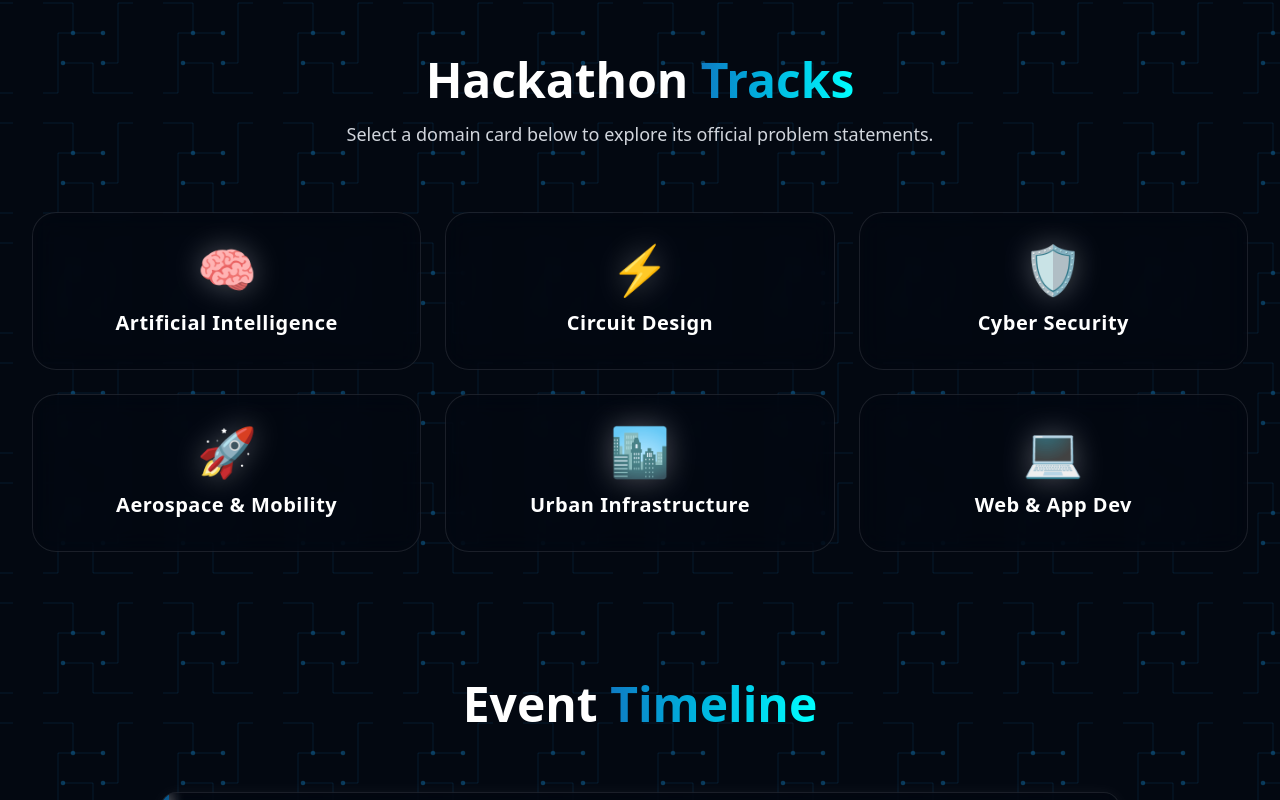
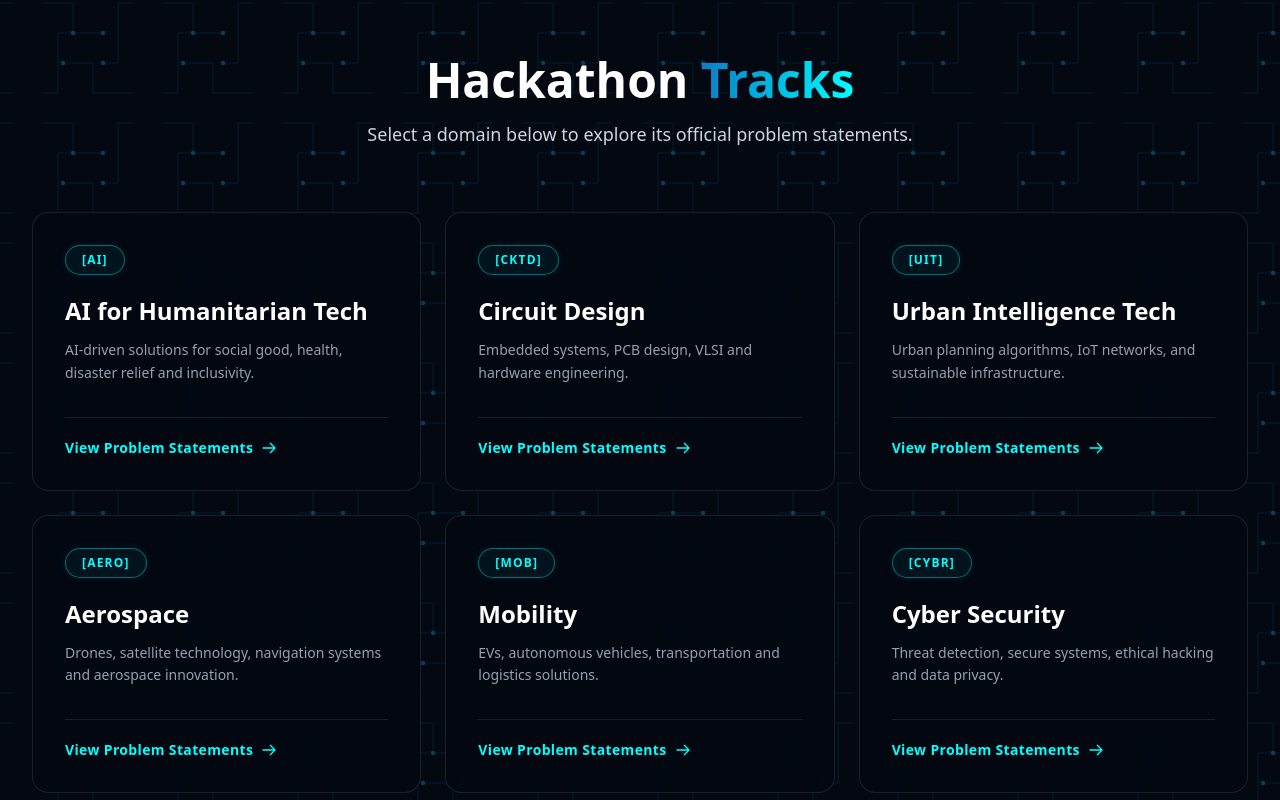
Before and after one commit to Sharanx77/neo-nexus-36.1, a Next.js app: page / in a window 1280 px wide. Shown: the part 3400-4200 px from the top of the page. Built offline with nearby package versions, Linux system fonts and the light colour scheme.

Commit message:
Update Tracks.tsx

```diff
--- a/components/Tracks.tsx
+++ b/components/Tracks.tsx
@@ -29,71 +29,68 @@ export default function Tracks() {
     setActiveProblem(activeProblem === problemId ? null : problemId);
   };
 
-  // Placeholder Track Data (Update with your actual 6 domains and problems)
+  // Track Data perfectly matching your design
   const trackData = [
     {
       id: 'ai',
-      name: 'Artificial Intelligence',
-      icon: '🧠',
-      glow: 'from-blue-500 to-cyan-500',
+      tag: 'AI',
+      name: 'AI for Humanitarian Tech',
+      shortDesc: 'AI-driven solutions for social good, health, disaster relief and inclusivity.',
       problems: [
         { id: 'NN-AI-01', title: 'Intelligent Traffic Optimization', desc: 'Develop a computer vision-based model that optimizes traffic light timings dynamically based on real-time vehicle density to reduce urban congestion.' },
-        { id: 'NN-AI-02', title: 'AI Healthcare Diagnostics', desc: 'Build an AI tool that analyzes medical imaging (X-rays/MRIs) to assist doctors in early anomaly detection with high accuracy.' }
+        { id: 'NN-AI-02', title: 'AI Healthcare Diagnostics', desc: 'Build an AI tool that analyzes medical imaging to assist doctors in early anomaly detection with high accuracy.' }
       ]
     },
     {
       id: 'circuit',
+      tag: 'CKTD',
       name: 'Circuit Design',
-      icon: '⚡',
-      glow: 'from-purple-500 to-pink-500',
+      shortDesc: 'Embedded systems, PCB design, VLSI and hardware engineering.',
       problems: [
         { id: 'NN-CD-01', title: 'Ultra-Low Power IoT Sensor', desc: 'Design a schematic for an energy-harvesting sensor node capable of sustaining operation on solar or thermal power without battery replacement.' },
         { id: 'NN-CD-02', title: 'Automated PCB Fault Detector', desc: 'Create a system to automatically identify short circuits, open circuits, and soldering defects in manufactured PCBs.' }
       ]
     },
     {
-      id: 'cyber',
-      name: 'Cyber Security',
-      icon: '🛡️',
-      glow: 'from-emerald-400 to-cyan-500',
-      problems: [
-        { id: 'NN-CS-01', title: 'Zero-Trust Network Architecture', desc: 'Develop a lightweight zero-trust authentication protocol specifically tailored for deployment in constrained local networks.' },
-        { id: 'NN-CS-02', title: 'Ransomware Containment', desc: 'Create an automated sandboxing script that detects encryption behavior in real-time and quarantines the infected node.' }
-      ]
-    },
-    {
-      id: 'aero',
-      name: 'Aerospace & Mobility',
-      icon: '🚀',
-      glow: 'from-orange-500 to-yellow-500',
-      problems: [
-        { id: 'NN-AM-01', title: 'Autonomous Drone Navigation', desc: 'Develop an algorithm for UAVs to navigate, avoid obstacles, and map GPS-denied environments using LiDAR or optical flow.' },
-        { id: 'NN-AM-02', title: 'Smart EV Battery Management', desc: 'Design an interface and backend logic to monitor thermal states and optimize cell balancing in high-capacity EV battery packs.' }
-      ]
-    },
-    {
       id: 'uit',
-      name: 'Urban Infrastructure',
-      icon: '🏙️',
-      glow: 'from-electric to-blue-400',
+      tag: 'UIT',
+      name: 'Urban Intelligence Tech',
+      shortDesc: 'Urban planning algorithms, IoT networks, and sustainable infrastructure.',
       problems: [
         { id: 'NN-UIT-01', title: 'Smart Waste Management', desc: 'Create an IoT-based bin monitoring system that optimizes garbage truck routing based on real-time fill-levels.' },
         { id: 'NN-UIT-02', title: 'Dynamic Grid Load Balancing', desc: 'Propose a software solution to manage smart grid power distribution and prevent blackouts during peak urban hours.' }
       ]
     },
     {
-      id: 'web',
-      name: 'Web & App Dev',
-      icon: '💻',
-      glow: 'from-neonPurple to-indigo-500',
+      id: 'aero',
+      tag: 'AERO',
+      name: 'Aerospace',
+      shortDesc: 'Drones, satellite technology, navigation systems and aerospace innovation.',
       problems: [
-        { id: 'NN-WEB-01', title: 'Decentralized Credential Verification', desc: 'Build a secure, tamper-proof web portal for institutions to issue and verify academic certificates using blockchain.' },
-        { id: 'NN-WEB-02', title: 'Hyper-Local Disaster Alert App', desc: 'Develop a mobile application that uses mesh networking to broadcast emergency SOS alerts when standard cellular grids fail.' }
+        { id: 'NN-AERO-01', title: 'Autonomous Drone Navigation', desc: 'Develop an algorithm for UAVs to navigate, avoid obstacles, and map GPS-denied environments using LiDAR or optical flow.' }
+      ]
+    },
+    {
+      id: 'mob',
+      tag: 'MOB',
+      name: 'Mobility',
+      shortDesc: 'EVs, autonomous vehicles, transportation and logistics solutions.',
+      problems: [
+        { id: 'NN-MOB-01', title: 'Smart EV Battery Management', desc: 'Design an interface and backend logic to monitor thermal states and optimize cell balancing in high-capacity EV battery packs.' }
+      ]
+    },
+    {
+      id: 'cybr',
+      tag: 'CYBR',
+      name: 'Cyber Security',
+      shortDesc: 'Threat detection, secure systems, ethical hacking and data privacy.',
+      problems: [
+        { id: 'NN-CYBR-01', title: 'Zero-Trust Network Architecture', desc: 'Develop a lightweight zero-trust authentication protocol specifically tailored for deployment in constrained local networks.' },
+        { id: 'NN-CYBR-02', title: 'Ransomware Containment', desc: 'Create an automated sandboxing script that detects encryption behavior in real-time and quarantines the infected node.' }
       ]
     }
   ];
 
-  // Find the currently active domain data for the modal
   const activeDomainData = trackData.find(d => d.id === activeDomain);
 
   return (
@@ -105,22 +102,45 @@ export default function Tracks() {
             Hackathon <span className="text-transparent bg-clip-text bg-gradient-to-r from-electric to-cyan">Tracks</span>
           </h2>
           <p className="text-gray-300 text-base sm:text-lg max-w-2xl mx-auto">
-            Select a domain card below to explore its official problem statements.
+            Select a domain below to explore its official problem statements.
           </p>
         </div>
 
-        {/* DOMAIN CARDS GRID */}
-        <div className="grid grid-cols-2 md:grid-cols-3 gap-4 sm:gap-6">
+        {/* DOMAIN CARDS GRID (Matching the provided design) */}
+        <div className="grid grid-cols-1 md:grid-cols-2 lg:grid-cols-3 gap-6">
           {trackData.map((domain) => (
             <div
               key={domain.id}
               onClick={() => openDomain(domain.id)}
-              className="cursor-pointer rounded-3xl p-6 sm:p-8 flex flex-col items-center justify-center text-center transition-all duration-300 border border-white/10 backdrop-blur-md relative overflow-hidden group bg-[#030811]/60 hover:border-cyan/50 hover:bg-[#030811]/80 hover:shadow-[0_0_20px_rgba(6,182,212,0.3)] hover:-translate-y-1"
+              className="cursor-pointer bg-[#030811]/80 backdrop-blur-md border border-white/10 rounded-2xl p-6 sm:p-8 flex flex-col text-left transition-all duration-300 hover:border-cyan/50 hover:shadow-[0_0_25px_rgba(6,182,212,0.15)] group h-full relative overflow-hidden"
             >
-              <div className={`absolute inset-0 bg-gradient-to-br ${domain.glow} opacity-0 group-hover:opacity-10 transition-opacity duration-300`}></div>
+              {/* Subtle hover background glow */}
+              <div className="absolute inset-0 bg-gradient-to-br from-cyan-500/5 to-transparent opacity-0 group-hover:opacity-100 transition-opacity duration-500 pointer-events-none"></div>
 
-              <span className="text-4xl sm:text-5xl mb-4 drop-shadow-[0_0_15px_rgba(255,255,255,0.3)] relative z-10 group-hover:scale-110 transition-transform duration-300">{domain.icon}</span>
-              <h3 className="text-lg sm:text-xl font-bold text-white tracking-wide relative z-10">{domain.name}</h3>
+              {/* Tag / Badge */}
+              <div className="mb-5">
+                <span className="inline-block px-4 py-1.5 text-cyan border border-cyan/40 rounded-full text-xs font-bold tracking-widest bg-cyan/5 shadow-[0_0_10px_rgba(6,182,212,0.1)]">
+                  [{domain.tag}]
+                </span>
+              </div>
+
+              <h3 className="text-xl sm:text-2xl font-bold text-white mb-3 group-hover:text-cyan transition-colors duration-300">
+                {domain.name}
+              </h3>
+
+              <p className="text-gray-400 text-sm leading-relaxed mb-8 flex-grow">
+                {domain.shortDesc}
+              </p>
+
+              {/* REPLACED BUTTON: Simple text command */}
+              <div className="mt-auto border-t border-white/10 pt-5 flex items-center justify-center sm:justify-start">
+                <span className="text-sm font-semibold tracking-wide text-cyan group-hover:text-white transition-colors flex items-center gap-2">
+                  View Problem Statements
+                  <svg className="w-4 h-4 transform group-hover:translate-x-1 transition-transform" fill="none" stroke="currentColor" viewBox="0 0 24 24">
+                    <path strokeLinecap="round" strokeLinejoin="round" strokeWidth="2" d="M14 5l7 7m0 0l-7 7m7-7H3" />
+                  </svg>
+                </span>
+              </div>
             </div>
           ))}
         </div>
@@ -131,7 +151,7 @@ export default function Tracks() {
       {activeDomain && activeDomainData && (
         <div className="fixed inset-0 z-50 flex items-center justify-center p-4 sm:p-6 opacity-100 transition-opacity duration-300">
 
-          {/* Extremely Blurred Background */}
+          {/* Blurred Background */}
           <div
             className="absolute inset-0 bg-black/70 backdrop-blur-xl"
             onClick={closeModal}
@@ -150,8 +170,9 @@ export default function Tracks() {
 
             {/* Modal Header */}
             <div className="text-center mb-8 relative z-10 mt-4 sm:mt-0">
-              <span className="text-4xl sm:text-6xl mb-4 block">{activeDomainData.icon}</span>
-              <span className="text-cyan font-bold tracking-widest uppercase text-xs sm:text-sm mb-2 block">Problem Statements For</span>
+              <span className="inline-block px-4 py-1 text-cyan border border-cyan/40 rounded-full text-sm font-bold tracking-widest bg-cyan/5 mb-4">
+                [{activeDomainData.tag}]
+              </span>
               <h3 className="text-3xl sm:text-4xl font-black text-white">
                 {activeDomainData.name}
               </h3>
@@ -177,7 +198,6 @@ export default function Tracks() {
                         <span className="inline-block px-3 py-1 rounded-full bg-electric/20 text-cyan text-xs sm:text-sm font-mono font-bold border border-electric/30 shadow-[0_0_10px_rgba(6,182,212,0.2)]">
                           {problem.id}
                         </span>
-                        {/* Reveal Indicator */}
                         <div className={`w-8 h-8 rounded-full flex items-center justify-center transition-colors ${isProblemActive ? 'bg-electric text-white shadow-[0_0_10px_rgba(14,124,196,0.8)]' : 'bg-white/5 text-gray-400'}`}>
                           <svg className={`w-5 h-5 transition-transform duration-300 ${isProblemActive ? 'rotate-180' : ''}`} fill="none" stroke="currentColor" viewBox="0 0 24 24">
                             <path strokeLinecap="round" strokeLinejoin="round" strokeWidth="2" d="M19 9l-7 7-7-7" />
```
